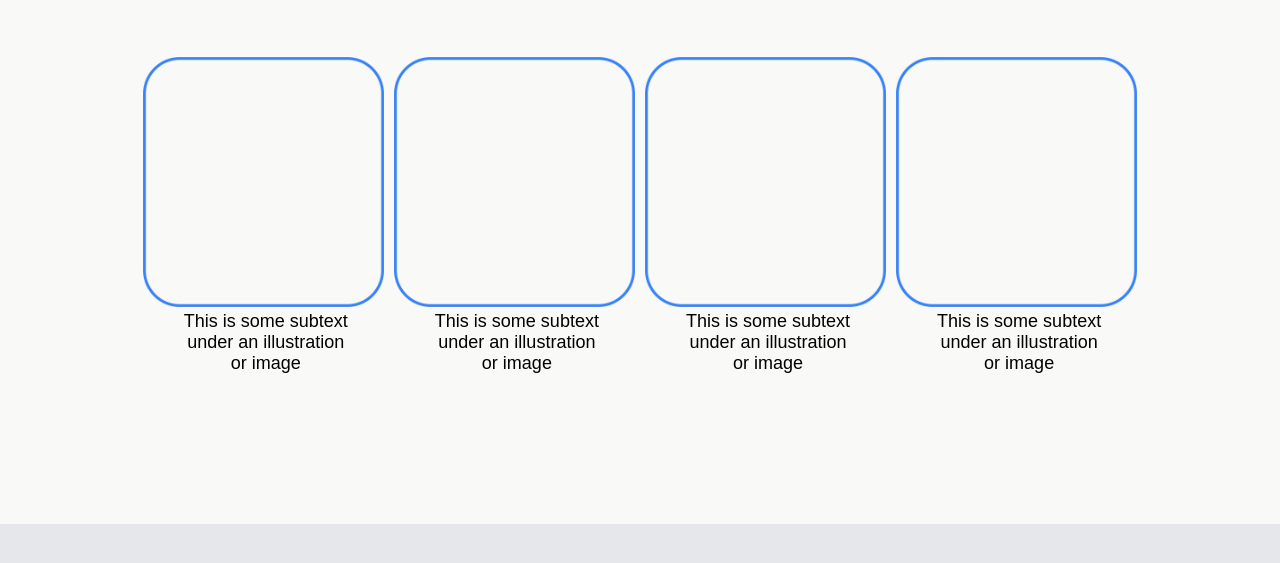
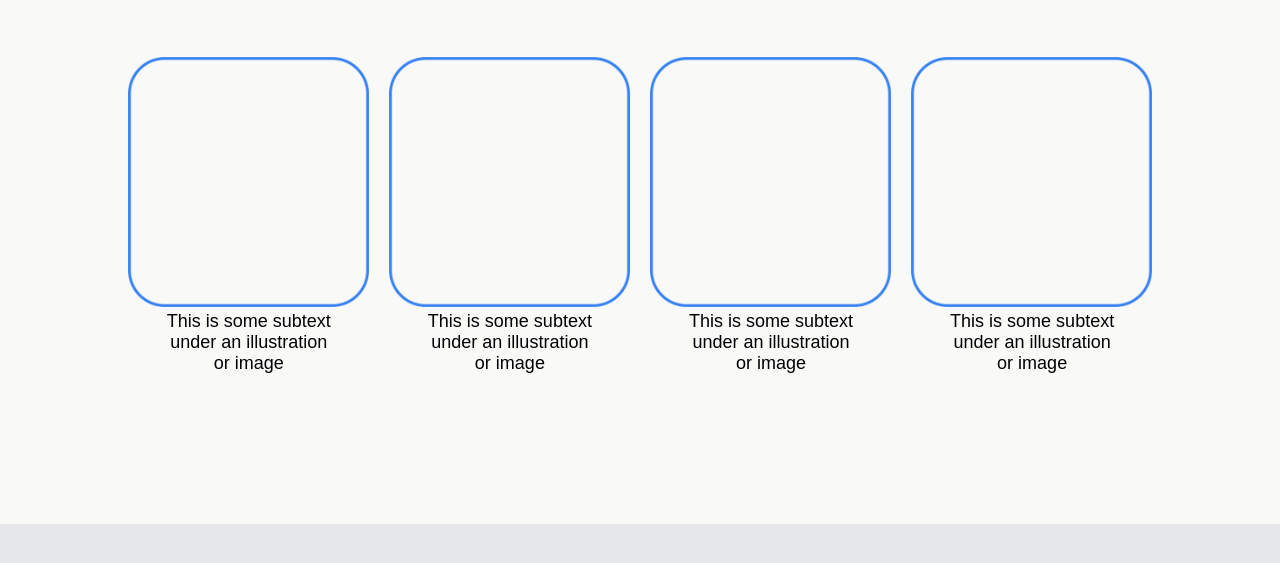
Before and after one commit to davidumoru/landing-page, a plain HTML site: page index.html in a window 1280 px wide. Shown: the part 739-1302 px from the top of the page. Drawn offline with Linux system fonts and the light colour scheme.

Commit message:
Increase Gap of Boxes in Section Two

```diff
--- a/style.css
+++ b/style.css
@@ -91,13 +91,13 @@ img {
 .box-container {
     display: flex;
     justify-content: center;
-    gap: 10px;
+    gap: 20px;
 }
 
 .box-text {
     font-size: 18px;
     width: 170px;
-    padding: 0 0 0 38px;
+    padding: 0 0 0 36px;
     text-align: center;
 }
 
```
